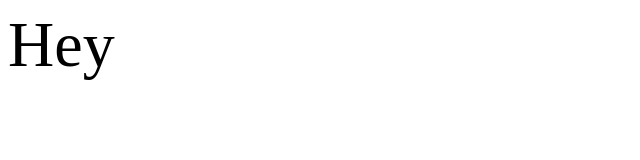
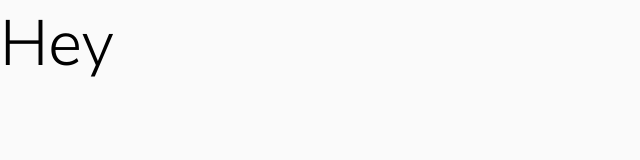
Before and after one commit to davidomarf/flags, a React (Create React App) app: page / in a window 1280 px wide. Shown: the top 160 px of the page, without its empty margins (0-640 px from the left). Built offline with nearby package versions, Linux system fonts and the light colour scheme.

Commit message:
Include the style variables in the Index component

```diff
--- a/src/index.css
+++ /dev/null
@@ -1,13 +0,0 @@
-body {
-  margin: 0;
-  font-family: -apple-system, BlinkMacSystemFont, 'Segoe UI', 'Roboto', 'Oxygen',
-    'Ubuntu', 'Cantarell', 'Fira Sans', 'Droid Sans', 'Helvetica Neue',
-    sans-serif;
-  -webkit-font-smoothing: antialiased;
-  -moz-osx-font-smoothing: grayscale;
-}
-
-code {
-  font-family: source-code-pro, Menlo, Monaco, Consolas, 'Courier New',
-    monospace;
-}
--- /dev/null
+++ b/src/index.scss
@@ -0,0 +1,12 @@
+@import "./style/fonts";
+@import "./style/variables";
+@import "./style/light";
+
+body {
+  margin: 0;
+  font-family: $sans-serif;
+  -webkit-font-smoothing: antialiased;
+  -moz-osx-font-smoothing: grayscale;
+
+  background-color: $background-color;
+}
--- a/src/index.tsx
+++ b/src/index.tsx
@@ -1,6 +1,7 @@
 import React from "react";
 import ReactDOM from "react-dom";
 import App from "./App";
+import "./index.scss";
 
 ReactDOM.render(
   <React.StrictMode>
```
